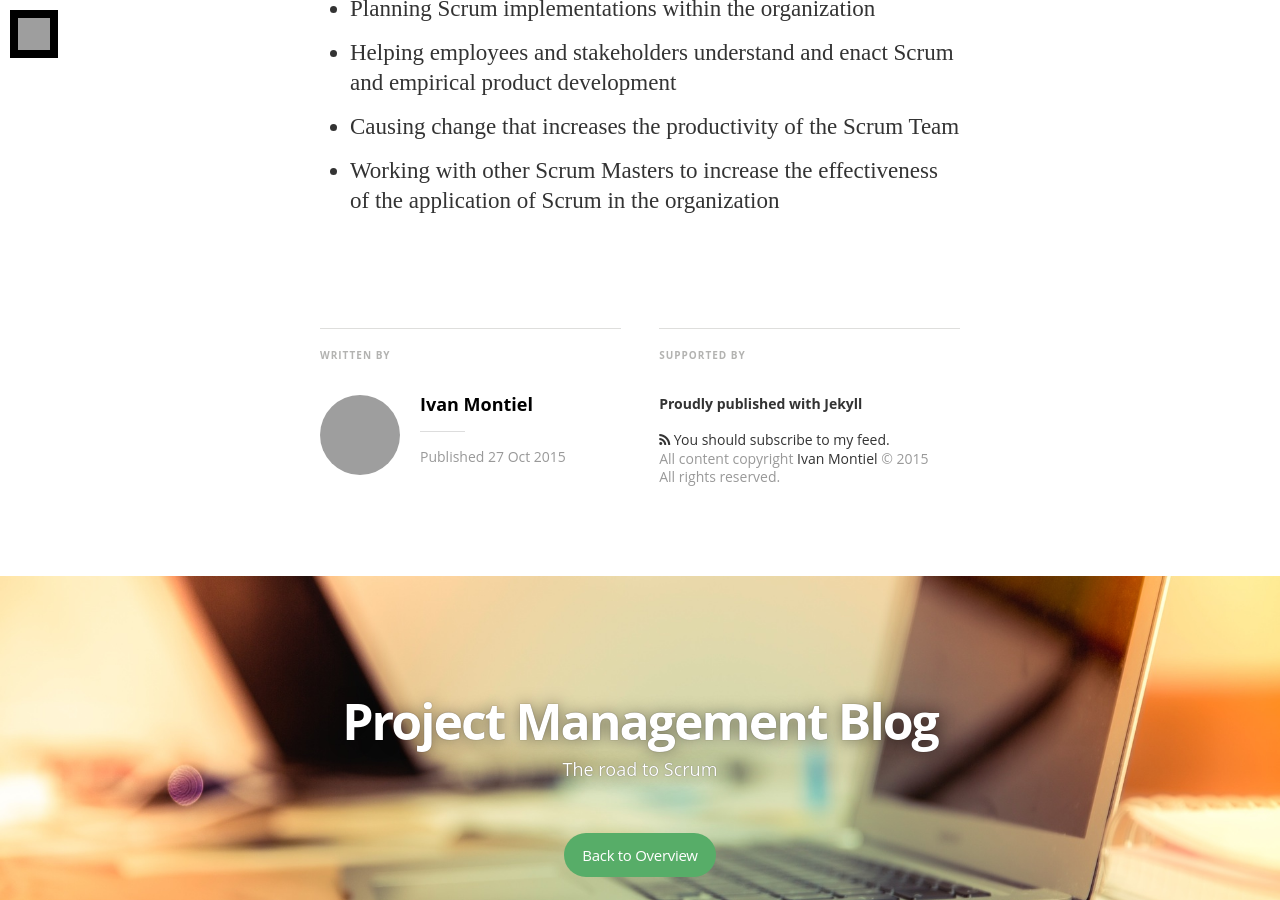
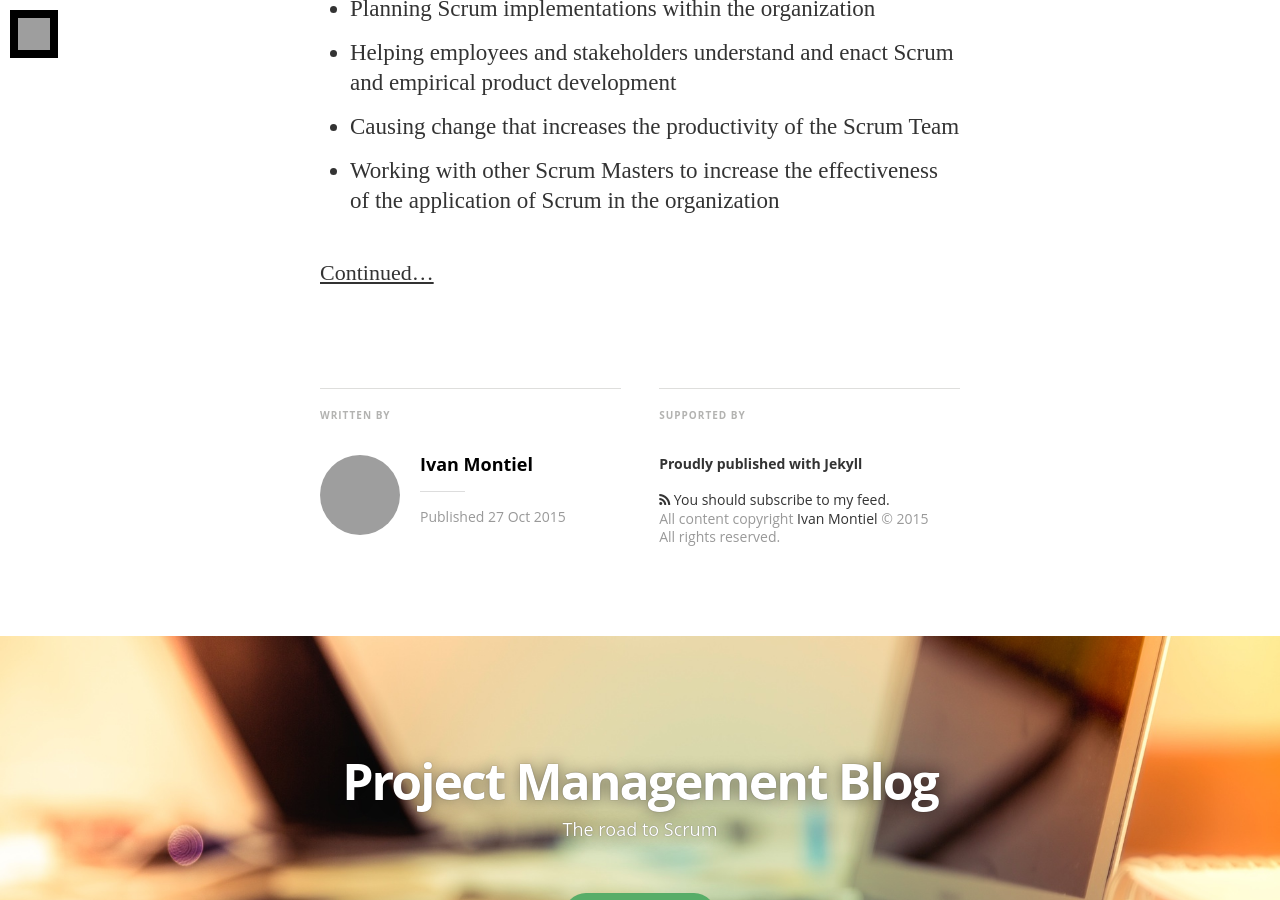
Before and after one commit to idmontie/ProjectManagementBlog, a Jekyll site: the page built from _posts/2015-10-27-the-scrum-guide.md, in a window 1280 px wide and 900 px high, scrolled down 5247 px. Built offline with Jekyll 4.4.1, drawn with Linux system fonts in a browser that asks for light colours; nearby versions of some CDN libraries; some web fonts are replaced; Markdown is read by kramdown in place of the engine named in the settings.

Commit message:
Update 2015-10-27-the-scrum-guide.md

```diff
--- a/_posts/2015-10-27-the-scrum-guide.md
+++ b/_posts/2015-10-27-the-scrum-guide.md
@@ -43,6 +43,7 @@
 The process or material being processed must be adjisted if one or more aspects of the Scrum process deviate outside of acceptable limits.
 
 There are four (4) formal events for inspection and adaptation:
+
 * Sprint Planning
 * Daily Scrum
 * Sprint Review
@@ -79,6 +80,7 @@
 The Team self-organizes and manages their own work.
 
 Development Teams have the following characteristics:
+
 * Self-organizing - No one, and I mean no one, tells the Development Team how to turn Product Backlog tasks into Increments. Not even the Scrum Master
 * Cross-functional - The team should have all the skills necessary to create a product Increment.
 * No titles - There are no titles for Development Team members other than Developer. No exceptions.
@@ -96,6 +98,7 @@
 The Scrum Master is a servant-leader for the Scrum Team. The Scrum Master helps those outside of the Scrum Team understand their interactions with the Scrum Team.
 
 The Scrum Master serves the Product Owner in the following ways:
+
 * Finding techniques for effective Product Backlog management
 * Helping the Scrum Team understand the need for clear and concise Product Backlog items
 * Understanding product planning in an empirical environment
@@ -104,6 +107,7 @@
 * Facilitating Scrum events as requested or needed
 
 The Scrum Master serves the Development Team in the following ways:
+
 * Coaching the Development Team in self-organization and cross-functionality
 * Helping the Development Team create high-value products
 * Removing impediments to the Development Team's progress
@@ -111,8 +115,11 @@
 * Coaching the Development Team in organizational environments in which Scrum is not fully adopted
 
 The Scrum Master serves the organization in several ways, including:
+
 * Leading and coaching the organization in its Scrum adoption
 * Planning Scrum implementations within the organization
 * Helping employees and stakeholders understand and enact Scrum and empirical product development
 * Causing change that increases the productivity of the Scrum Team
 * Working with other Scrum Masters to increase the effectiveness of the application of Scrum in the organization
+
+[Continued...](http://idmontie.github.io/project-management-blog/scrum/2015/10/27/the-scrum-guide-continued.html)
```
